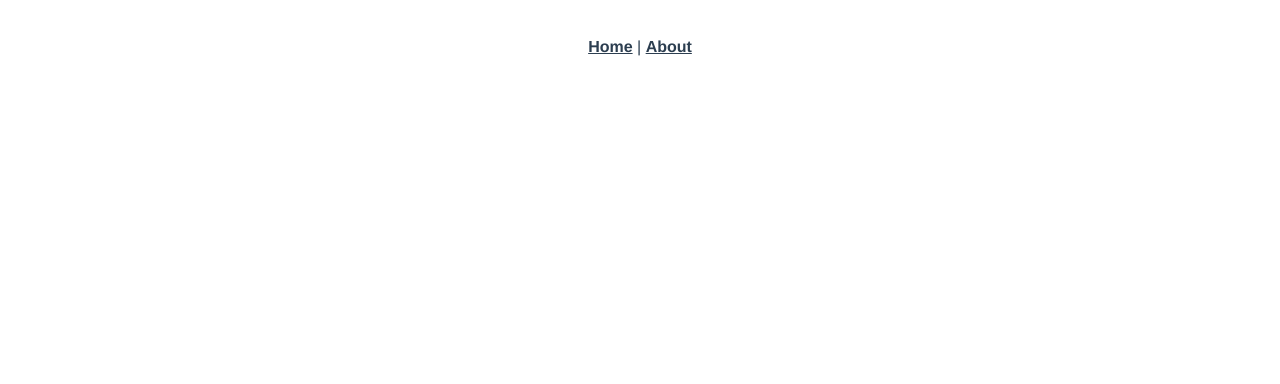
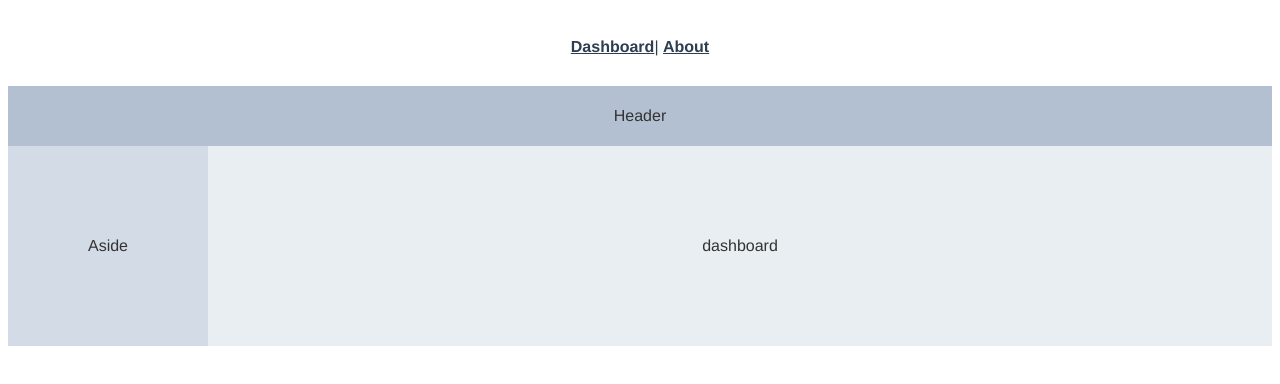
Before and after one commit to bwyfed/vue-typescript-admin, a Vue app: page /dashboard in a window 1280 px wide. Shown: the top 384 px of the page. Built offline with nearby package versions, Linux system fonts and the light colour scheme.

Commit message:
引入element-ui；实现前端路由功能。

```diff
--- a/src/App.vue
+++ b/src/App.vue
@@ -1,7 +1,7 @@
 <template>
   <div id="app">
     <div id="nav">
-      <router-link to="/">Home</router-link> |
+      <router-link to="/">Dashboard</router-link>|
       <router-link to="/about">About</router-link>
     </div>
     <router-view />
--- /dev/null
+++ b/src/layout/index.vue
@@ -0,0 +1,38 @@
+<template>
+  <el-container>
+    <el-header>Header</el-header>
+    <el-container>
+      <el-aside width="200px">Aside</el-aside>
+      <el-main>
+        <router-view />
+      </el-main>
+    </el-container>
+  </el-container>
+</template>
+<script lang="ts">
+import { Component, Vue } from "vue-property-decorator";
+export default class Layout extends Vue {}
+</script>
+<style lang="less" scoped>
+.el-header,
+.el-footer {
+  background-color: #b3c0d1;
+  color: #333;
+  text-align: center;
+  line-height: 60px;
+}
+
+.el-aside {
+  background-color: #d3dce6;
+  color: #333;
+  text-align: center;
+  line-height: 200px;
+}
+
+.el-main {
+  background-color: #e9eef3;
+  color: #333;
+  text-align: center;
+  line-height: 160px;
+}
+</style>
--- a/src/router/index.ts
+++ b/src/router/index.ts
@@ -1,30 +1,79 @@
 import Vue from "vue";
-import VueRouter from "vue-router";
-import Home from "../views/Home.vue";
+import VueRouter, { RouterOptions } from "vue-router";
+// import Home from "../views/Home.vue";
 
 Vue.use(VueRouter);
 
-const routes = [
+import { RouteLayoutInterface } from "./router-types";
+// Layout
+import Layout from "@/layout/index.vue";
+
+// const routes = [
+//   {
+//     path: "/",
+//     name: "home",
+//     component: Home
+//   },
+//   {
+//     path: "/about",
+//     name: "about",
+//     // route level code-splitting
+//     // this generates a separate chunk (about.[hash].js) for this route
+//     // which is lazy-loaded when the route is visited.
+//     component: () =>
+//       import(/* webpackChunkName: "about" */ "../views/About.vue")
+//   }
+// ];
+
+// const router = new VueRouter({
+//   mode: "history",
+//   base: process.env.BASE_URL,
+//   routes
+// });
+/**
+ * constantRoutes
+ * a base page that does not have permission requirements
+ * all roles can be accessed
+ */
+export const constantRoutes: RouteLayoutInterface[] = [
   {
     path: "/",
-    name: "home",
-    component: Home
+    component: Layout,
+    redirect: "/dashboard",
+    children: [
+      {
+        name: "Dashboard",
+        path: "dashboard",
+        component: () =>
+          import(
+            /* webpackChunkName: "dashboard"*/ "@/views/dashboard/index.vue"
+          ),
+        meta: { title: "Dashboard", icon: "dashboard", affix: true }
+      }
+    ]
   },
   {
     path: "/about",
-    name: "about",
-    // route level code-splitting
-    // this generates a separate chunk (about.[hash].js) for this route
-    // which is lazy-loaded when the route is visited.
-    component: () =>
-      import(/* webpackChunkName: "about" */ "../views/About.vue")
+    component: Layout,
+    redirect: "/about/index",
+    children: [
+      {
+        path: "index",
+        name: "About",
+        component: () =>
+          import(/*webpackChunkName: "about"*/ "@/views/About.vue")
+      }
+    ]
   }
 ];
 
-const router = new VueRouter({
-  mode: "history",
-  base: process.env.BASE_URL,
-  routes
-});
+const createRouter = () =>
+  new VueRouter({
+    mode: "history", // require service support
+    scrollBehavior: () => ({ x: 0, y: 0 }),
+    routes: constantRoutes
+  });
+
+const router = createRouter();
 
 export default router;
--- /dev/null
+++ b/src/router/router-types.ts
@@ -0,0 +1,33 @@
+import Vue, { VueConstructor } from "vue";
+
+export interface RouteMeta {
+  title: string;
+  icon: string;
+  affix?: boolean;
+  noCache?: boolean;
+  breadcrumb?: boolean;
+  activeMenu?: string;
+  roles?: string[];
+}
+
+interface children {
+  name: string; // the name is used by <keep-alive> (must set!!!)
+  path: string;
+  component: () => void;
+  redirect?: string;
+  hidden?: boolean;
+  alwaysShow?: boolean;
+  meta?: RouteMeta;
+  children?: children[];
+}
+
+export interface RouteLayoutInterface {
+  path: string;
+  name?: string;
+  component: VueConstructor;
+  redirect?: string;
+  hidden?: boolean;
+  alwaysShow?: boolean;
+  meta?: RouteMeta;
+  children?: children[];
+}
--- /dev/null
+++ b/src/views/dashboard/index.vue
@@ -0,0 +1,9 @@
+<template>
+  <div class="dashboard-container">dashboard</div>
+</template>
+<script lang="ts">
+import { Component, Vue } from "vue-property-decorator";
+
+@Component
+export default class Dashboard extends Vue {}
+</script>
```
Also changed, not shown: src/main.ts (+14 -1 lines), package.json (line endings or trailing spaces).
